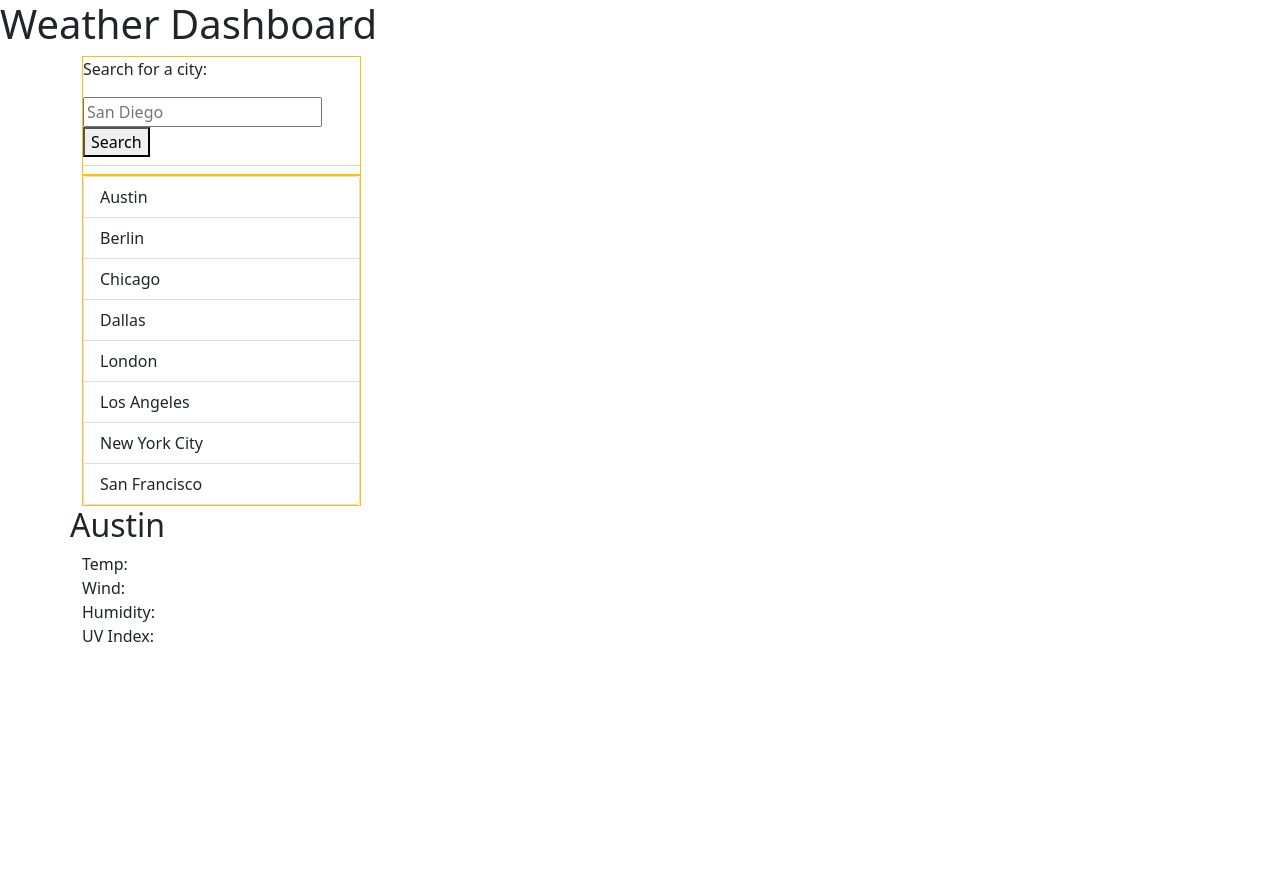
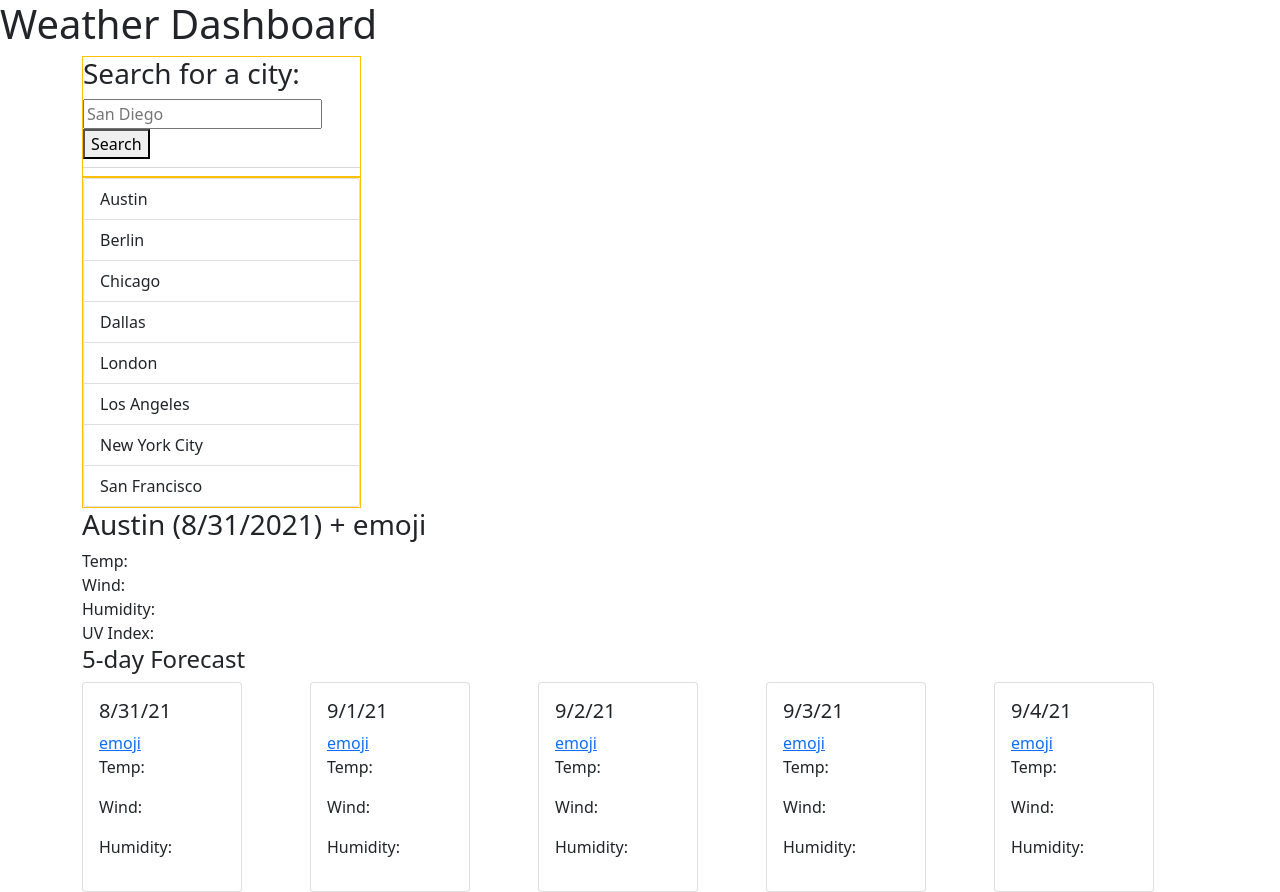
Before and after one commit to calvinjdonner/weather-dashboard, a plain HTML site: page index.html in a window 1280 px wide. Before the commit the page ends 800 px from the top, so only its background shows below. Drawn offline with nearby package versions, Linux system fonts and the light colour scheme.

Commit message:
completed inital HTML file

```diff
--- a/index.html
+++ b/index.html
@@ -18,7 +18,7 @@
         <div class="container" id="search-bar">
 
             <div class="col-3 border border-warning">
-                <p>Search for a city:</p>
+                <h3>Search for a city:</h3>
                 <input type="text" placeholder="San Diego">
                 <br>
                 <button type="submit">Search</button>
@@ -41,13 +41,81 @@
         </div>
 
         <div class="container" id="main-display">
-            <h2 class="row" id="display-city">Austin</h2>
+            <h3 class="col-6" id="display-city" d.dis>Austin (8/31/2021) + emoji</h3>
                 <div class="col">Temp:</div>
                 <div class="col">Wind:</div>
                 <div class="col">Humidity:</div>
                 <div class="col">UV Index:</div>
             </div>
         </div>
-        <div class="container" id="5-day"></div>
+
+        <div class="container" id="5-day">
+            <h4>5-day Forecast</h4>
+            <div class="row">
+
+                <div class="col">
+                    <div class="card" style="width: 10rem;">
+                        <div class="card-body">
+                            <h5 class="card-date1">8/31/21</h5>
+                            <a href="">emoji</a>
+                            <p class="card-temp">Temp:</p>
+                            <p class="card-wind">Wind:</p>
+                            <p class="card-humidity">Humidity:</p>
+                        </div>
+                    </div>
+                </div>
+
+                <div class="col">
+                    <div class="card" style="width: 10rem;">
+                        <div class="card-body">
+                            <h5 class="card-date2">9/1/21</h5>
+                            <a href="">emoji</a>
+                            <p class="card-temp">Temp:</p>
+                            <p class="card-wind">Wind:</p>
+                            <p class="card-humidity">Humidity:</p>
+                        </div>
+                    </div>
+                </div>
+
+                <div class="col">
+                    <div class="card" style="width: 10rem;">
+                        <div class="card-body">
+                            <h5 class="card-date3">9/2/21</h5>
+                            <a href="">emoji</a>
+                            <p class="card-temp">Temp:</p>
+                            <p class="card-wind">Wind:</p>
+                            <p class="card-humidity">Humidity:</p>
+                        </div>
+                    </div>
+                </div>
+
+                <div class="col">
+                    <div class="card" style="width: 10rem;">
+                        <div class="card-body">
+                            <h5 class="card-date4">9/3/21</h5>
+                            <a href="">emoji</a>
+                            <p class="card-temp">Temp:</p>
+                            <p class="card-wind">Wind:</p>
+                            <p class="card-humidity">Humidity:</p>
+                        </div>
+                    </div>
+                </div>
+
+                <div class="col">
+                    <div class="card" style="width: 10rem;">
+                        <div class="card-body">
+                            <h5 class="card-date5">9/4/21</h5>
+                            <a href="">emoji</a>
+                            <p class="card-temp">Temp:</p>
+                            <p class="card-wind">Wind:</p>
+                            <p class="card-humidity">Humidity:</p>
+                        </div>
+                    </div>
+                </div>
+
+            </div>
+        </div>
+
+
     </body>
 </html>
```
